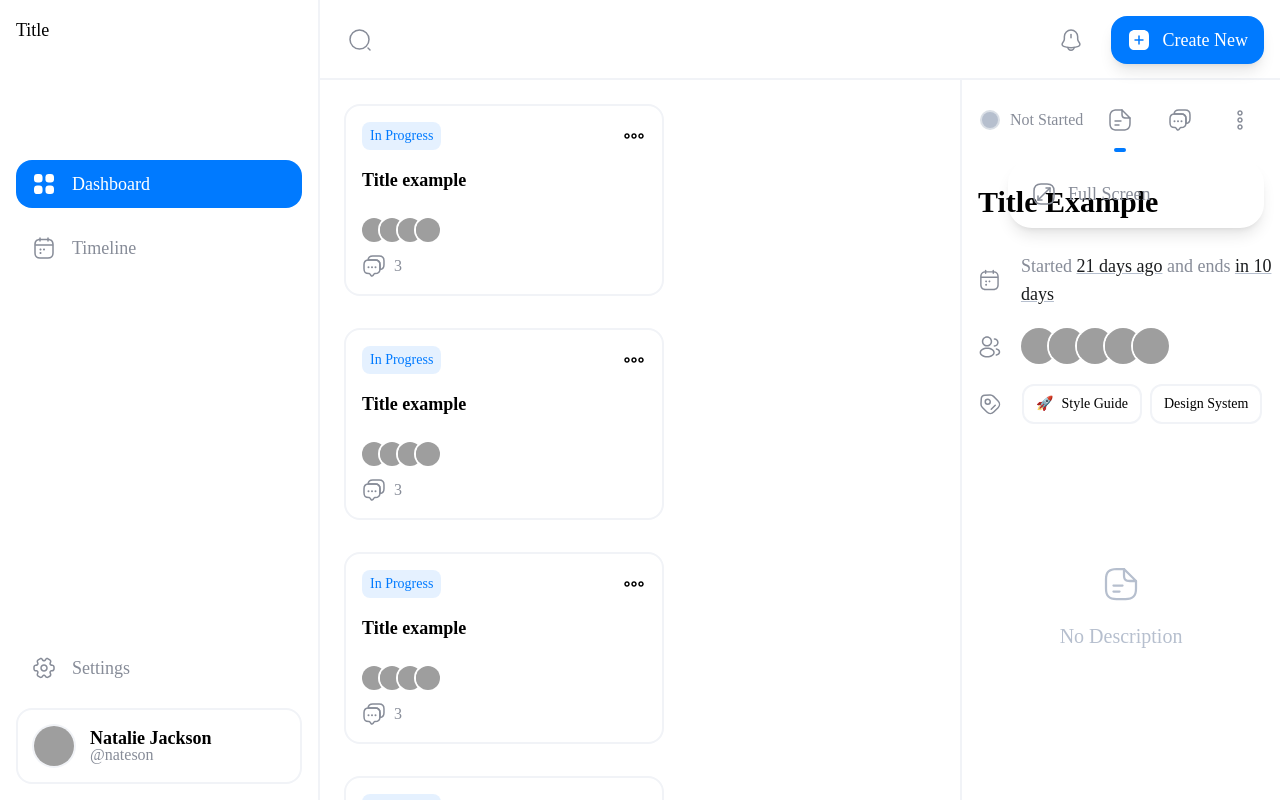
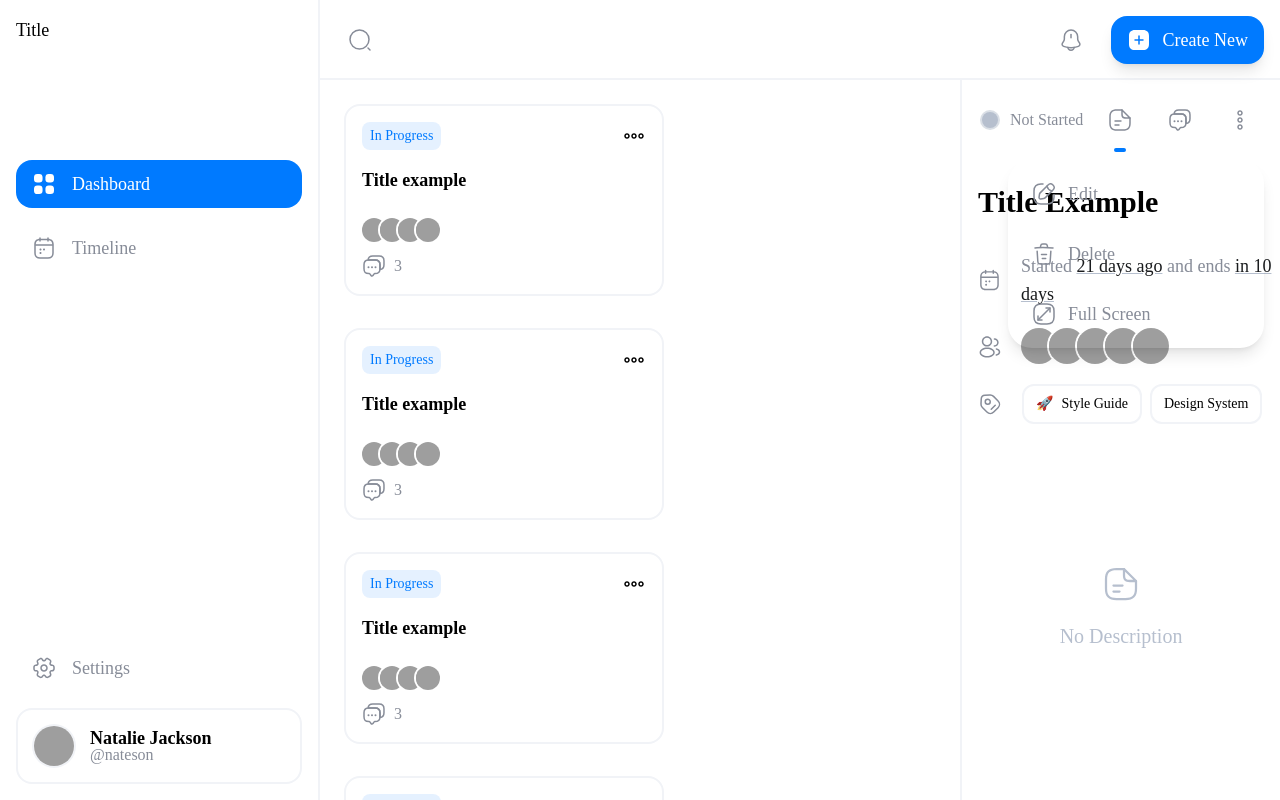
Before and after one commit to gochelias/tasklab, a Next.js app in the folder apps/web/: page / in a window 1280 px wide. Both pictures are taken after a click on the button 1240 px from the left and 120 px from the top of the page. Shown: the top 800 px of the page. Built offline with nearby package versions, Linux system fonts and the light colour scheme; grey boxes are pictures that could not be loaded.

Commit message:
feat(web): edit and delete for the task dropdown menu

```diff
--- a/apps/web/src/components/task/preview/TaskMoreOptions.tsx
+++ b/apps/web/src/components/task/preview/TaskMoreOptions.tsx
@@ -1,4 +1,4 @@
-import { MaximizeIcon, MoreIcon } from '@tasklab/ui';
+import { EditIcon, MaximizeIcon, MoreIcon, TrashIcon } from '@tasklab/ui';
 import { Menu } from '@headlessui/react';
 
 export const TaskMoreOptions = ({ setIsOpen }: any) => {
@@ -17,6 +17,30 @@ export const TaskMoreOptions = ({ setIsOpen }: any) => {
 								className={`${
 									active && 'bg-400-light'
 								} flex w-full items-center space-x-2 rounded-2xl px-4 py-3`}
+							>
+								<EditIcon className="mr-3" />
+								Edit
+							</button>
+						)}
+					</Menu.Item>
+					<Menu.Item>
+						{({ active }: any) => (
+							<button
+								className={`${
+									active && 'bg-red-light text-white'
+								} flex w-full items-center space-x-2 rounded-2xl px-4 py-3`}
+							>
+								<TrashIcon className="mr-3" />
+								Delete
+							</button>
+						)}
+					</Menu.Item>
+					<Menu.Item>
+						{({ active }: any) => (
+							<button
+								className={`${
+									active && 'bg-400-light'
+								} flex w-full items-center space-x-2 rounded-2xl px-4 py-3`}
 								onClick={openFullScreen}
 							>
 								<MaximizeIcon className="mr-3" />
```
